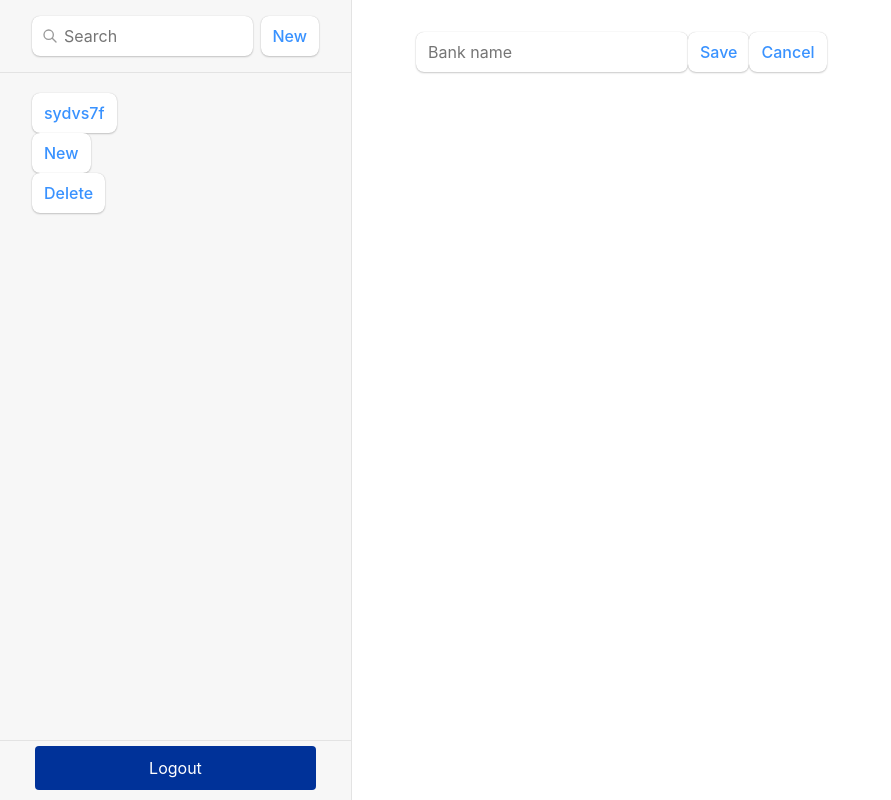
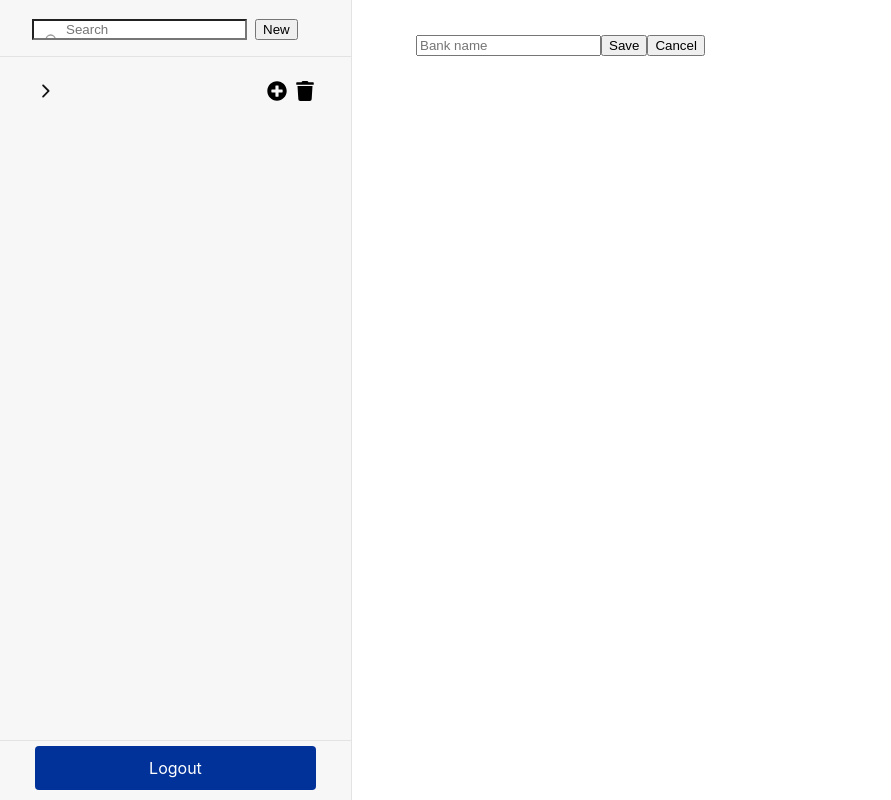
Before and after one commit to Adridut/bank-findings, a React (Vite) app: page /portal in a window 1280 px wide. Both pictures are taken after a click on the button "New". Shown: the whole page, without its empty margins (0-891 px from the left). Built offline with nearby package versions, Linux system fonts and the light colour scheme.

Commit message:
Group design

```diff
--- a/package.json
+++ b/package.json
@@ -16,6 +16,7 @@
     "match-sorter": "^6.3.4",
     "react": "^18.3.1",
     "react-dom": "^18.3.1",
+    "react-icons": "^5.2.1",
     "react-router-dom": "^6.24.0",
     "sort-by": "^1.2.0"
   },
--- a/src/index.css
+++ b/src/index.css
@@ -52,7 +52,7 @@ body {
   line-height: 1.5;
   color: #121212;
 }
-textarea,
+/* textarea,
 input,
 button {
   font-size: 1rem;
@@ -68,7 +68,7 @@ button {
 button {
   color: #3992ff;
   font-weight: 500;
-}
+} */
 
 textarea:hover,
 input:hover,
--- a/src/routes/index.jsx
+++ b/src/routes/index.jsx
@@ -1,10 +1,11 @@
 import ecb_logo from "../images/ecb.jpg";
+import "./index.css";
 
 export default function Index() {
     return (
       <div className="container">
         <img src={ecb_logo} alt="ECB Logo" />
-        <div>Select banks and their findings from the left panel or create new ones!</div>
+        <div>Select bank findings from the left panel or create new ones!</div>
       </div>
     );
   }
--- a/src/routes/root.css
+++ b/src/routes/root.css
@@ -17,3 +17,31 @@
 .nav-bar {
     border-bottom: 1px solid #e3e3e3;
 }
+
+.group {
+    display: flex;
+}
+
+.group-name {
+    cursor: pointer;
+    font-weight: bold;
+    font-size: large;
+    width: 70%;
+    margin-left: 5px;
+}
+
+.group-button {
+    background: none;
+    padding: 0px;
+    border: none;
+    cursor: pointer;
+    padding: 4px;
+}
+
+.group-button:hover {
+    box-shadow: none;
+}
+
+.collapse-arrow {
+    margin: 4px
+}
--- a/src/routes/root.jsx
+++ b/src/routes/root.jsx
@@ -2,6 +2,11 @@ import { Outlet, Link, useLoaderData, Form, redirect, NavLink, useNavigation, us
 import "./root.css"
 import { useEffect, useState } from "react";
 import { getContacts, createContact, createGroup, getGroups, deleteGroup, deleteContact } from "../contacts";
+import { FaTrash, FaPlusCircle } from "react-icons/fa";
+import { IoIosArrowForward, IoIosArrowDown } from "react-icons/io";
+
+
+
 
 
 export async function action({request, params}) {
@@ -72,15 +77,6 @@ export default function Root() {
                 });
               }}
             />
-            <div
-              id="search-spinner"
-              aria-hidden
-              hidden={true}
-            />
-            <div
-              className="sr-only"
-              aria-live="polite"
-            ></div>
           </Form>
           <Form method="post">
             <button type="submit" name="form-id" value="create-group">New</button>
@@ -91,15 +87,18 @@ export default function Root() {
             <ul>
               {groups.map((group) => (
                 <li key={group.id}>
-                  <button onClick={setVisibility(group.id)}>
-                    {group.name} {group.id}
-                  </button>
-                  <Form method="post">
-                    <button type="submit" name="form-id" value={group.id}>New</button>
-                  </Form>
-                  <Form method="post">
-                    <button type="submit" name="form-id" value={"delete-group-"+group.id}>Delete</button>
-                  </Form>
+                  <div className="group" onClick={setVisibility(group.id)}>
+                    {visible === group.id ? <IoIosArrowDown className="collapse-arrow" size={20}/> : <IoIosArrowForward className="collapse-arrow" size={20}/>}
+                    <div className="group-name">
+                      {group.name}
+                    </div>
+                    <Form method="post">
+                      <button type="submit" name="form-id" value={group.id} className="group-button"><FaPlusCircle  size={20}/></button>
+                    </Form>
+                    <Form method="post">
+                      <button type="submit" name="form-id" value={"delete-group-"+group.id} className="group-button"><FaTrash size={20}/></button>
+                    </Form>
+                  </div>
                   {visible === group.id ? (
                     contacts.filter(function(contact){return contact.groupId === group.id}).length ? (
                       <ul>
```
Also changed, not shown: 1 other file (tests, documents, lock files or other folders).
